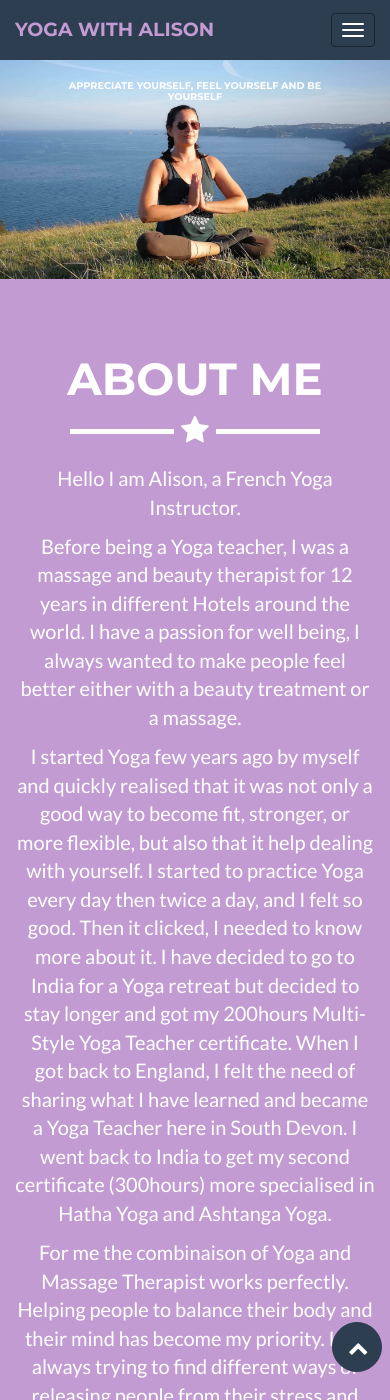
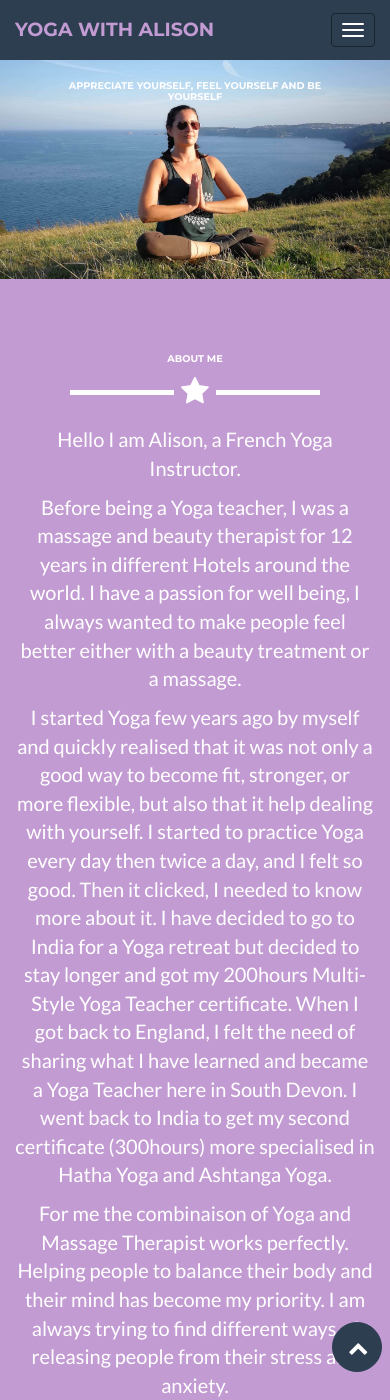
Before and after one commit to YogaWithAlison/yogawithalison.github.io, a Jekyll site: the page built from index.html, in a window 390 px wide and 1400 px high. Built offline with Jekyll 4.4.1, drawn with Linux system fonts in a browser that asks for light colours.

Commit message:
Update main.css

```diff
--- a/_includes/css/main.css
+++ b/_includes/css/main.css
@@ -254,8 +254,8 @@ section h2 {
   header h1 {
     font-size: 2.5vw;
   }
-  h2 {
-    font-size: 4vw;
+  section h2 {
+    font-size: 2.5vw;
   }
 }
 
```
